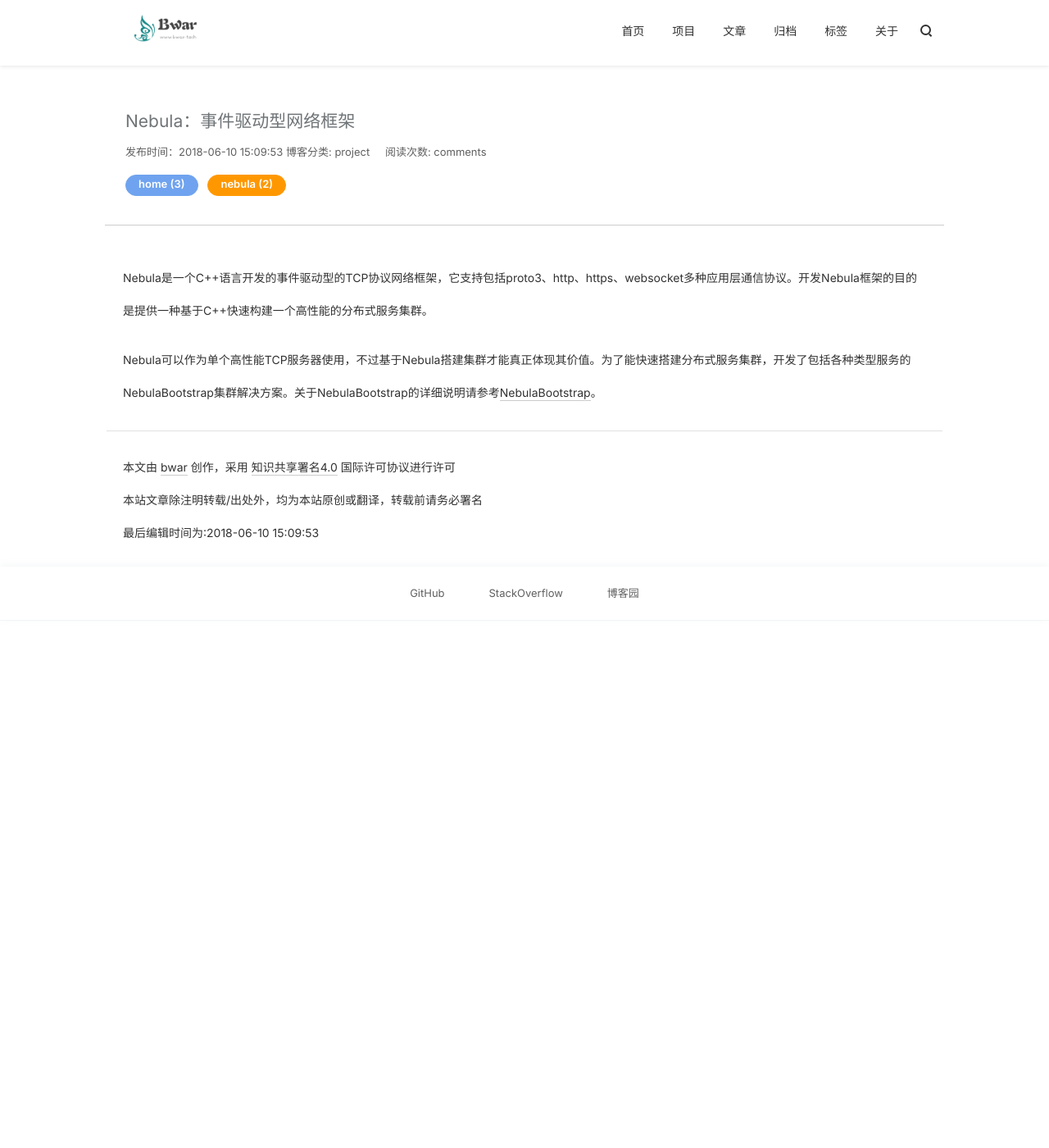
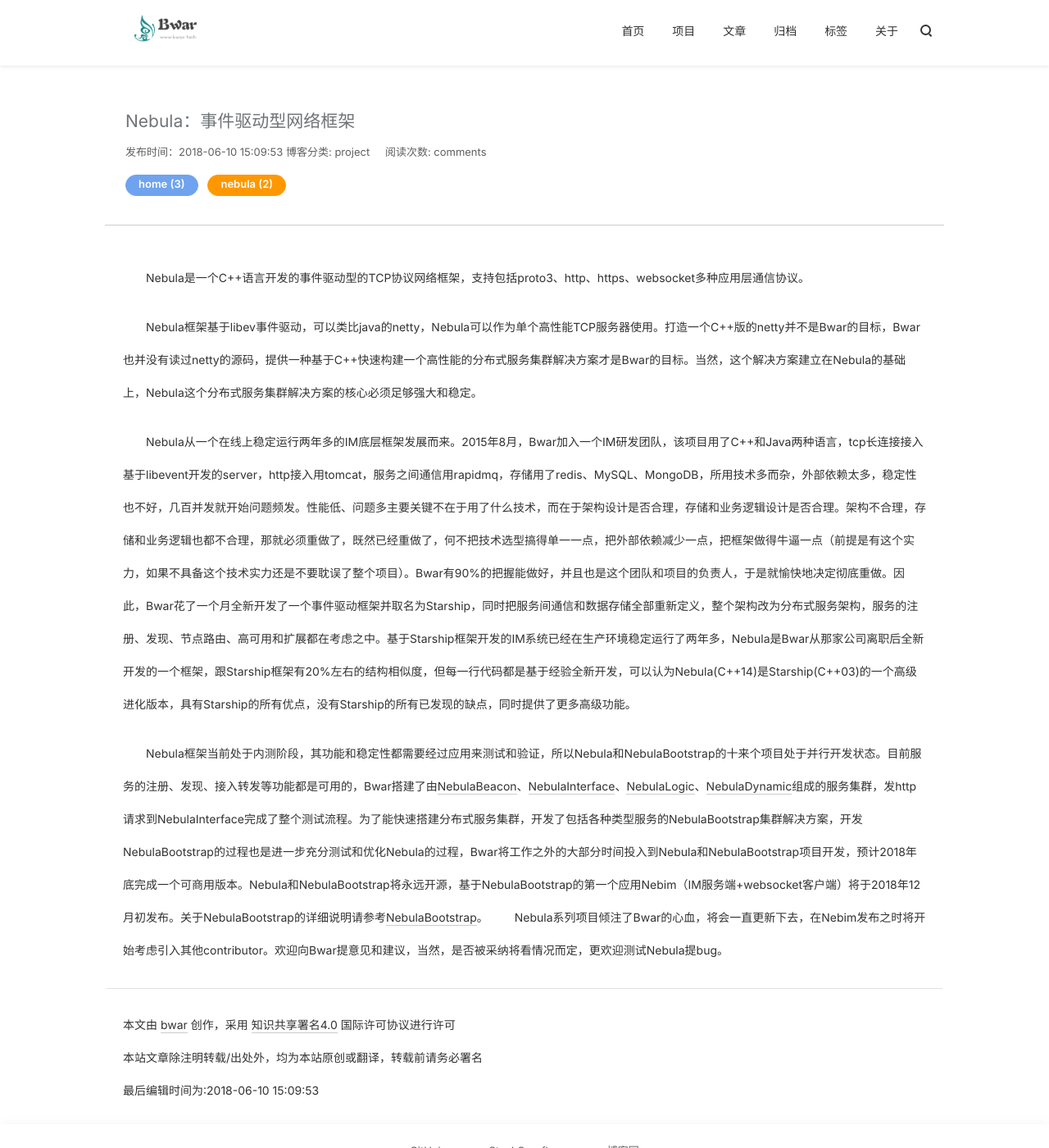
Before and after one commit to Bwar/bwar.github.io, a Jekyll site: the page built from _posts/project/2018-06-10-Nebula.md, in a window 1280 px wide and 1400 px high. Shown: the whole window at 82% size. Built offline with Jekyll 4.4.1, drawn with Linux system fonts in a browser that asks for light colours; nearby versions of some CDN libraries; comment, search, counter and statistics services are not loaded.

Commit message:
modify Nebula

```diff
--- a/_posts/project/2018-06-10-Nebula.md
+++ b/_posts/project/2018-06-10-Nebula.md
@@ -11,6 +11,11 @@ tags:
 - nebula
 ---
 
-Nebula是一个C\+\+语言开发的事件驱动型的TCP协议网络框架，它支持包括proto3、http、https、websocket多种应用层通信协议。开发Nebula框架的目的是提供一种基于C\+\+快速构建一个高性能的分布式服务集群。
+&emsp;&emsp;Nebula是一个C\+\+语言开发的事件驱动型的TCP协议网络框架，支持包括proto3、http、https、websocket多种应用层通信协议。
 
-Nebula可以作为单个高性能TCP服务器使用，不过基于Nebula搭建集群才能真正体现其价值。为了能快速搭建分布式服务集群，开发了包括各种类型服务的NebulaBootstrap集群解决方案。关于NebulaBootstrap的详细说明请参考[NebulaBootstrap](https://github.com/Bwar/NebulaBootstrap)。
+&emsp;&emsp;Nebula框架基于libev事件驱动，可以类比java的netty，Nebula可以作为单个高性能TCP服务器使用。打造一个C++版的netty并不是Bwar的目标，Bwar也并没有读过netty的源码，提供一种基于C\+\+快速构建一个高性能的分布式服务集群解决方案才是Bwar的目标。当然，这个解决方案建立在Nebula的基础上，Nebula这个分布式服务集群解决方案的核心必须足够强大和稳定。
+
+&emsp;&emsp;Nebula从一个在线上稳定运行两年多的IM底层框架发展而来。2015年8月，Bwar加入一个IM研发团队，该项目用了C++和Java两种语言，tcp长连接接入基于libevent开发的server，http接入用tomcat，服务之间通信用rapidmq，存储用了redis、MySQL、MongoDB，所用技术多而杂，外部依赖太多，稳定性也不好，几百并发就开始问题频发。性能低、问题多主要关键不在于用了什么技术，而在于架构设计是否合理，存储和业务逻辑设计是否合理。架构不合理，存储和业务逻辑也都不合理，那就必须重做了，既然已经重做了，何不把技术选型搞得单一一点，把外部依赖减少一点，把框架做得牛逼一点（前提是有这个实力，如果不具备这个技术实力还是不要耽误了整个项目）。Bwar有90%的把握能做好，并且也是这个团队和项目的负责人，于是就愉快地决定彻底重做。因此，Bwar花了一个月全新开发了一个事件驱动框架并取名为Starship，同时把服务间通信和数据存储全部重新定义，整个架构改为分布式服务架构，服务的注册、发现、节点路由、高可用和扩展都在考虑之中。基于Starship框架开发的IM系统已经在生产环境稳定运行了两年多，Nebula是Bwar从那家公司离职后全新开发的一个框架，跟Starship框架有20%左右的结构相似度，但每一行代码都是基于经验全新开发，可以认为Nebula(C++14)是Starship(C++03)的一个高级进化版本，具有Starship的所有优点，没有Starship的所有已发现的缺点，同时提供了更多高级功能。
+
+&emsp;&emsp;Nebula框架当前处于内测阶段，其功能和稳定性都需要经过应用来测试和验证，所以Nebula和NebulaBootstrap的十来个项目处于并行开发状态。目前服务的注册、发现、接入转发等功能都是可用的，Bwar搭建了由[NebulaBeacon](https://github.com/Bwar/NebulaBeacon)、[NebulaInterface](https://github.com/Bwar/NebulaInterface)、[NebulaLogic](https://github.com/Bwar/NebulaLogic)、[NebulaDynamic](https://github.com/Bwar/NebulaDynamic)组成的服务集群，发http请求到NebulaInterface完成了整个测试流程。为了能快速搭建分布式服务集群，开发了包括各种类型服务的NebulaBootstrap集群解决方案，开发NebulaBootstrap的过程也是进一步充分测试和优化Nebula的过程，Bwar将工作之外的大部分时间投入到Nebula和NebulaBootstrap项目开发，预计2018年底完成一个可商用版本。Nebula和NebulaBootstrap将永远开源，基于NebulaBootstrap的第一个应用Nebim（IM服务端+websocket客户端）将于2018年12月初发布。关于NebulaBootstrap的详细说明请参考[NebulaBootstrap](https://github.com/Bwar/NebulaBootstrap)。
+&emsp;&emsp;Nebula系列项目倾注了Bwar的心血，将会一直更新下去，在Nebim发布之时将开始考虑引入其他contributor。欢迎向Bwar提意见和建议，当然，是否被采纳将看情况而定，更欢迎测试Nebula提bug。
```
